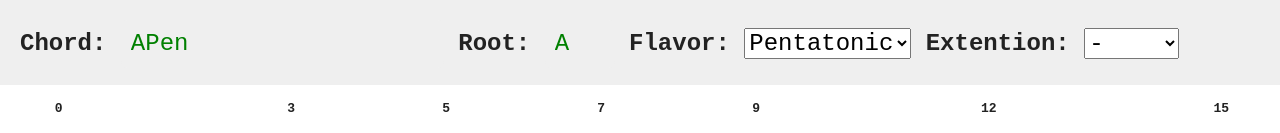
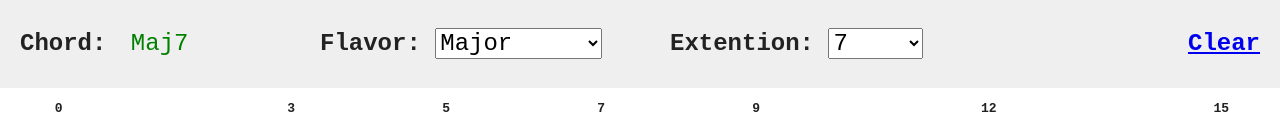
Before and after one commit to damsarabi/fretJam, a plain HTML site: page index.html in a window 1280 px wide. Shown: the top 133 px of the page. Drawn offline with Linux system fonts and the light colour scheme.

Commit message:
some changes

```diff
--- a/css/main.css
+++ b/css/main.css
@@ -2,9 +2,11 @@ body {
   font-family: monospace;
 }
 
-div.top-row {
+ul.top-row {
   font-size: 24px;
+  display: table;
   padding: 20px;
+  margin: 0;
   background-color: #efefef;
   font-weight: bold;
   position: fixed;
@@ -16,20 +18,33 @@ div.top-row {
   left: 0;
 }
 
-div.top-row > div {
-  display: inline-block;
+ul.top-row li {
+  display: table-cell;
 }
 
-div.label {
-  text-align: center;
+ul.top-row li:first-child {
+  width: 300px;
 }
 
-div.label input {
+ul.top-row li:nth-child(2) {
+  width: 350px;
+}
+
+ul.top-row li:last-child {
+  text-align: right;
+
+}
+
+.label input {
   border: 1px solid #ccc;
   border-radius: 7px;
   padding: 10px;
   transition: all 1.5s ease;
   color: green;
+}
+
+#chord {
+  width: 100px;
 }
 
 #chord, #root {
--- a/index.html
+++ b/index.html
@@ -15,25 +15,23 @@
 </head>
 
 <body>
-  <div class="top-row">
-    <div class="top-block">
-      <div class="label">Chord: <input id="chord" type="text" value="Apen7" disabled></div>
-    </div>
-     <div class="top-block">
-      <div class="label">Root: <input id="root" type="text" value="A" disabled></div>
-    </div>
-     <div class="top-block">
+  <ul class="top-row">
+    <li>
+      <div class="label">Chord: <input id="chord" type="text" value="" disabled></div>
+      <input id="root" type="hidden" value="">
+    </li>
+     <li>
       <div class="label">
         <label for="flavor">Flavor:</label>
         <select name="flavor" id="flavor">
-          <option value="Maj" >Major</option>
+          <option value="Maj">Major</option>
           <option value="Min">Minor</option>
           <option value="Dim">Diminished</option>
-          <option value="Pen" selected>Pentatonic</option>
+          <option value="Pen">Pentatonic</option>
         </select>
       </div>
-    </div>
-    <div class="top-block">
+    </li>
+    <li>
       <div class="label">
         <label for="extention">Extention:</label>
         <select name="extention" id="extention">
@@ -42,8 +40,11 @@
           <option value="d7">Dom 7</option>
         </select>
       </div>
-    </div>
-  </div>
+    </li>
+    <li>
+      <a href="javascript:void(0)" class="js-clear">Clear</a>
+    </li>
+  </ul>
   <div class="grid fret-count">
     <div>0</div><div></div><div></div><div>3</div><div></div><div>5</div><div></div><div>7</div><div></div><div>9</div><div></div><div></div><div>12</div><div></div><div></div><div>15</div>
   </div>
--- a/js/main.js
+++ b/js/main.js
@@ -11,6 +11,10 @@
 
       document.getElementById("chord").value =  root +  flvr + extn;
       document.getElementById("fret-board").className = "container grid " + (document.getElementById("chord").value).toLowerCase()
+   }
+
+   function clear() {
+    document.getElementById("chord").value
    }
 
    changeChord();
@@ -35,6 +39,4 @@
          rowHide[i].classList.toggle("hide");
      });
    }
-
-
 })();
```
